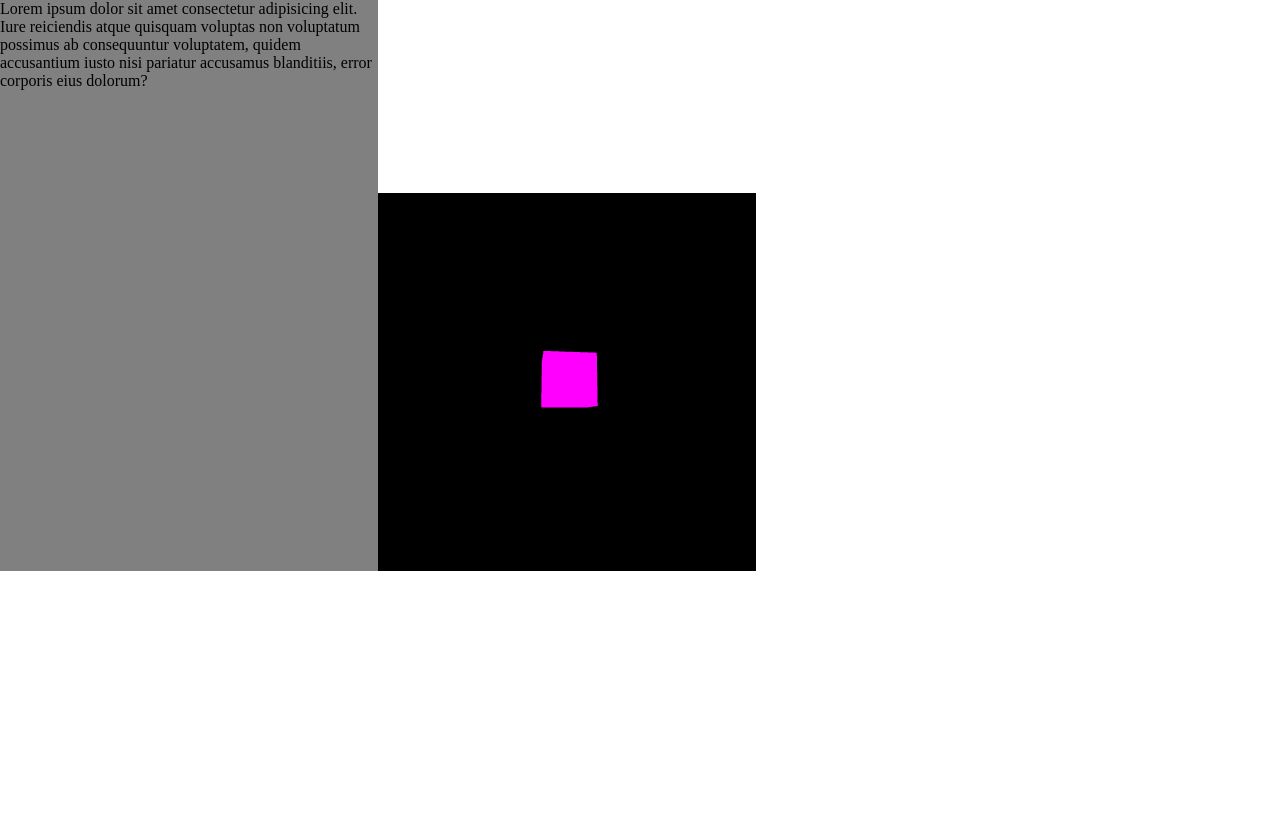
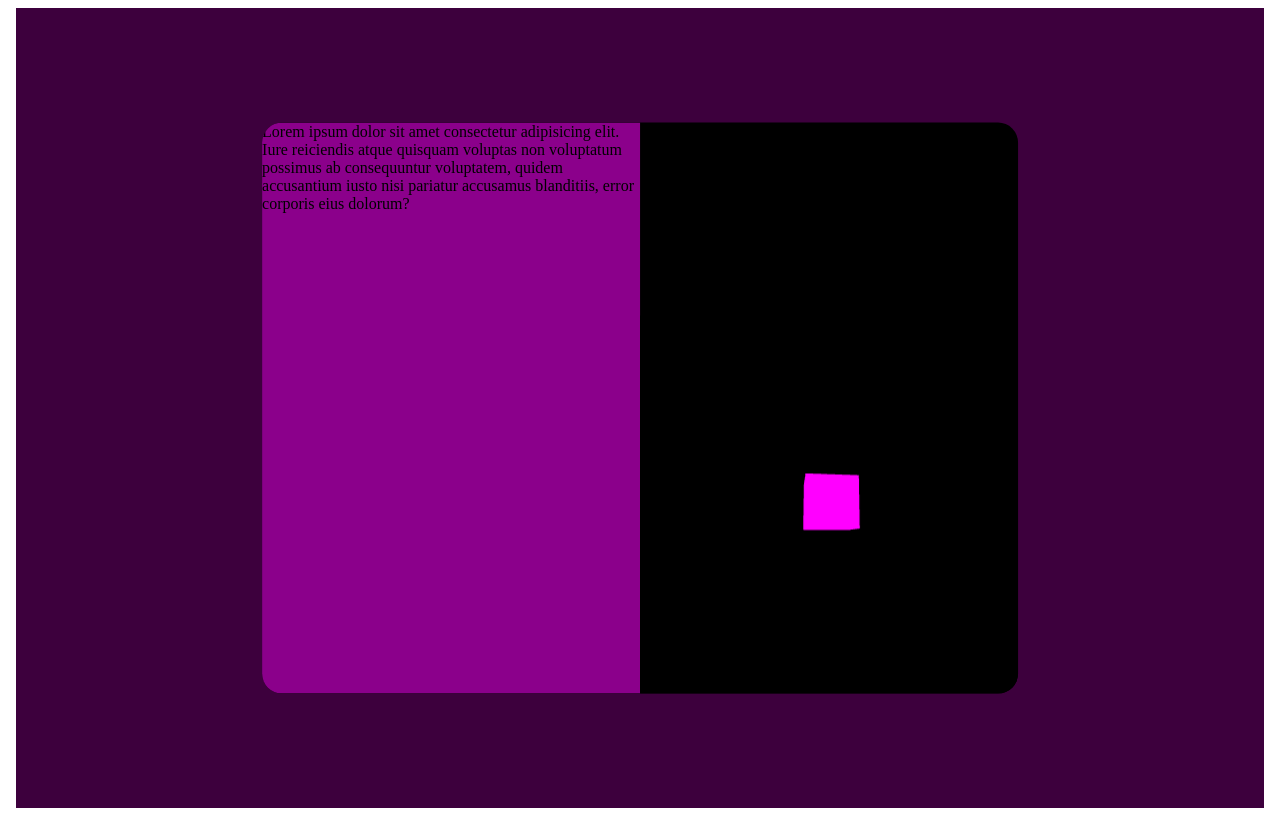
Before and after one commit to Luramoth/Opentuber-js, a SvelteKit app: page /dashboard in a window 1280 px wide. Built offline with nearby package versions, Linux system fonts and the light colour scheme; no server answers.

Commit message:
do some stylisation

```diff
--- a/src/lib/dashslide.svelte
+++ b/src/lib/dashslide.svelte
@@ -2,7 +2,7 @@
 
 <style>
 	div {
-		background-color: grey;
+		background-color: darkmagenta;
 		height: 100%;
 	}
 </style>
--- a/src/routes/dashboard/+page.svelte
+++ b/src/routes/dashboard/+page.svelte
@@ -5,6 +5,8 @@
 
 </script>
 
+<body>
+	<div class="center">
 		<div class="dashboard">
 			<div class="dashslide">
 				<Dashslide/>
@@ -18,14 +20,31 @@
 				<ThreeCanvas bg={false} />
 			</div>
 		</div>
+	</div>
+</body>
 
 <style>
+
+	body {
+		background-color: rgb(61, 0, 61);
+	}
+
+	.center {
+		position: relative;
+		height: 100vh;
+		box-shadow: 20px black;
+	}
+
 	.dashboard {
 		display: grid;
-		position: fixed;
+		position: absolute;
+		top: 50%;
+		left: 50%;
+		transform: translate(-50%,-50%);
 
-		top: 0px;
-		left: 0px;
+		border-radius: 20px;
+		overflow: hidden;
+		background-color: black;
 
 		width: 20cm;
 
@@ -34,7 +53,6 @@
 	}
 
 	.dashslide {
-
 		grid-column-start: 1;
 		grid-row: span 2;
 	}
@@ -42,6 +60,8 @@
 	.webcam {
 		max-height: 10cm;
 		width: 10cm;
+
+		margin-bottom: 0px;
 
 		grid-column-start: 2;
 	}
```
Lines whose indentation alone changed are shown as unchanged.
